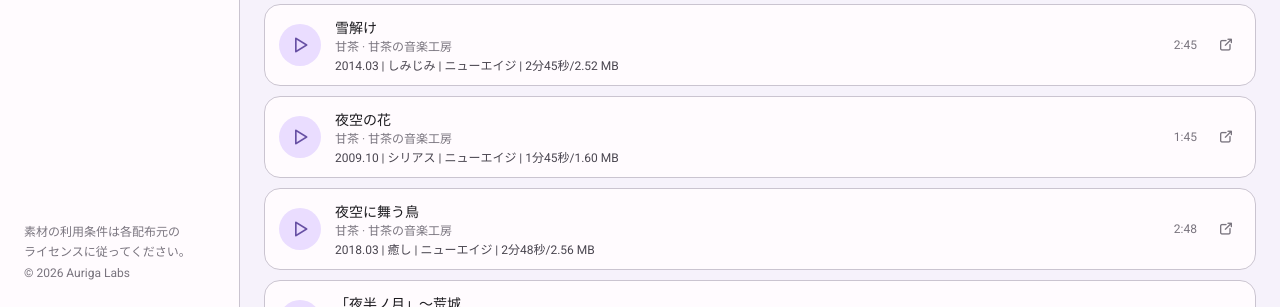
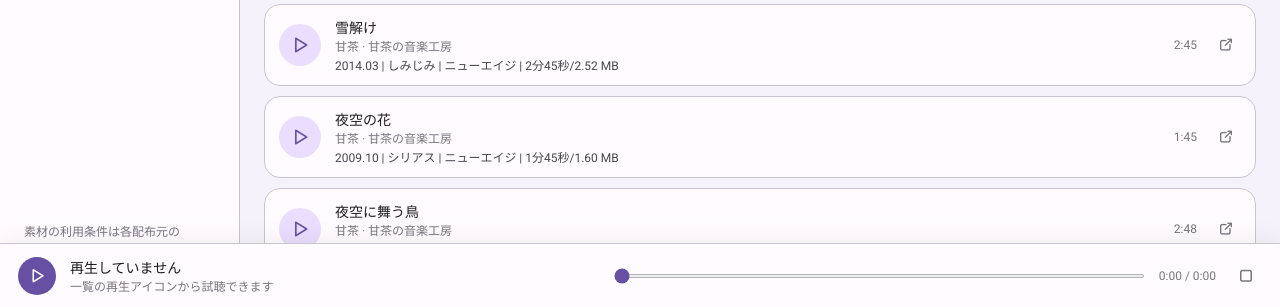
Before and after one commit to auriga-labs/auriga-assets, a PHP site: page / in a window 1280 px wide. Shown: the part 2293-2600 px from the top of the page. Run offline with PHP 8.4, Linux system fonts and the light colour scheme; data comes from the database, SQL or seed files in the repository; data that the repository does not hold is empty.

Commit message:
feat: オーディオ再生バーの表示を常時化し、UIを改善

```diff
--- a/index.php
+++ b/index.php
@@ -109,7 +109,8 @@ a{color:inherit}
 .topbar-title{font-size:16px;font-weight:600}
 
 /* ===== パネル ===== */
-.panel{display:none;flex:1;min-height:0;overflow-y:auto;padding:28px 24px 48px}
+/* 下端は常時表示の再生バーのぶんだけ余白を取る */
+.panel{display:none;flex:1;min-height:0;overflow-y:auto;padding:28px 24px calc(var(--player-h) + 32px)}
 .panel.active{display:block}
 .panel-inner{max-width:1100px;margin:0 auto}
 
@@ -292,16 +293,15 @@ a{color:inherit}
 .placeholder .spin{animation:spin 1s linear infinite}
 @keyframes spin{to{transform:rotate(360deg)}}
 
-/* ===== 再生バー (オーディオ) ===== */
+/* ===== 再生バー (オーディオ、常時表示) ===== */
 .player{
   position:fixed;left:0;right:0;bottom:0;z-index:80;
   height:var(--player-h);
-  display:none;align-items:center;gap:14px;
+  display:flex;align-items:center;gap:14px;
   padding:0 18px;
   background:var(--bg1);border-top:1px solid var(--border);
   box-shadow:0 -4px 24px rgba(0,0,0,.06);
 }
-.player.show{display:flex}
 .player .audio-play{width:38px;height:38px;font-size:18px;background:var(--primary);color:#fff}
 .player-info{min-width:0;width:220px;flex-shrink:1}
 .player-seek{flex:1;accent-color:var(--primary);height:4px;cursor:pointer}
@@ -312,7 +312,6 @@ a{color:inherit}
   color:var(--txt3);font-size:18px;cursor:pointer;
 }
 .player-close:hover{background:var(--bg2);color:var(--txt1)}
-body.player-open .panel{padding-bottom:calc(var(--player-h) + 32px)}
 
 /* ===== 下部固定バー (モバイル) ===== */
 .bottom-nav{
@@ -341,8 +340,7 @@ body.player-open .panel{padding-bottom:calc(var(--player-h) + 32px)}
   .topbar-title{display:none}
   .topbar{padding:0 14px}
 
-  .panel{padding:20px 14px calc(var(--bottom-nav-h) + env(safe-area-inset-bottom) + 24px)}
-  body.player-open .panel{padding-bottom:calc(var(--bottom-nav-h) + var(--player-h) + env(safe-area-inset-bottom) + 24px)}
+  .panel{padding:20px 14px calc(var(--bottom-nav-h) + var(--player-h) + env(safe-area-inset-bottom) + 24px)}
   .player{bottom:calc(var(--bottom-nav-h) + env(safe-area-inset-bottom))}
   .player-info{width:auto}
   .player-time{display:none}
@@ -416,16 +414,16 @@ body.player-open .panel{padding-bottom:calc(var(--player-h) + 32px)}
   </div>
 </div>
 
-<!-- オーディオ再生バー -->
+<!-- オーディオ再生バー (常時表示) -->
 <div class="player" id="player">
-  <button class="audio-play" id="player-toggle" type="button" aria-label="再生 / 一時停止"><i class="ti ti-player-pause" aria-hidden="true"></i></button>
+  <button class="audio-play" id="player-toggle" type="button" aria-label="再生 / 一時停止"><i class="ti ti-player-play" aria-hidden="true"></i></button>
   <div class="player-info audio-info">
-    <div class="audio-title" id="player-title"></div>
-    <div class="audio-author" id="player-author"></div>
+    <div class="audio-title" id="player-title">再生していません</div>
+    <div class="audio-author" id="player-author">一覧の再生アイコンから試聴できます</div>
   </div>
   <input class="player-seek" id="player-seek" type="range" min="0" max="1000" value="0" aria-label="シークバー">
   <span class="player-time" id="player-time">0:00 / 0:00</span>
-  <button class="player-close" id="player-close" type="button" aria-label="閉じる"><i class="ti ti-x" aria-hidden="true"></i></button>
+  <button class="player-close" id="player-close" type="button" aria-label="停止" title="停止"><i class="ti ti-player-stop" aria-hidden="true"></i></button>
 </div>
 
 <!-- 下部固定バー (モバイル) -->
@@ -807,7 +805,11 @@ function renderAudioList(items, p) {
     row.querySelector('.audio-duration').textContent = formatDuration(it.duration);
     const open = row.querySelector('.asset-open');
     if (it.pageUrl) open.href = it.pageUrl; else open.remove();
-    row.querySelector('.audio-play').addEventListener('click', () => playAudio(it, row));
+    /* マウス環境ではアイコンにホバーするだけで再生/一時停止を切り替える。
+       タッチ環境 (ホバー不可) はこれまで通りタップで切り替える */
+    const playBtn = row.querySelector('.audio-play');
+    if (HOVER_PLAY) playBtn.addEventListener('mouseenter', () => playAudio(it, row));
+    else            playBtn.addEventListener('click',      () => playAudio(it, row));
     /* 再生ボタン・リンク以外のカード全体クリックで情報モーダルを開く */
     row.addEventListener('click', e => {
       if (e.target.closest('button, a')) return;
@@ -870,6 +872,9 @@ document.addEventListener('keydown', e => { if (e.key === 'Escape' && !infoModal
 const audio = new Audio();
 let playingRow = null;
 
+/* ホバーできる環境か (再生アイコンのホバー切替に使う) */
+const HOVER_PLAY = matchMedia('(hover: hover)').matches;
+
 const player = {
   bar:    document.getElementById('player'),
   toggle: document.getElementById('player-toggle'),
@@ -889,8 +894,6 @@ function playAudio(it, row) {
 
   player.title.textContent = it.title;
   player.author.textContent = it.author;
-  player.bar.classList.add('show');
-  document.body.classList.add('player-open');
 }
 
 function setRowPlaying(row) {
@@ -906,6 +909,7 @@ function setRowPlaying(row) {
 }
 
 function togglePause() {
+  if (!audio.src) return;   /* 何も選んでいない状態では何もしない */
   if (audio.paused) audio.play(); else audio.pause();
 }
 
@@ -939,12 +943,16 @@ player.seek.addEventListener('change', () => {
 });
 
 player.toggle.addEventListener('click', togglePause);
+
+/* 停止: トラックを外して初期表示に戻す (バー自体は常時表示のまま) */
 player.close.addEventListener('click', () => {
   audio.pause();
   audio.removeAttribute('src');
   setRowPlaying(null);
-  player.bar.classList.remove('show');
-  document.body.classList.remove('player-open');
+  player.title.textContent = '再生していません';
+  player.author.textContent = '一覧の再生アイコンから試聴できます';
+  player.seek.value = 0;
+  player.time.textContent = '0:00 / 0:00';
 });
 
 /* ===== 表示フォーマット ===== */
```
